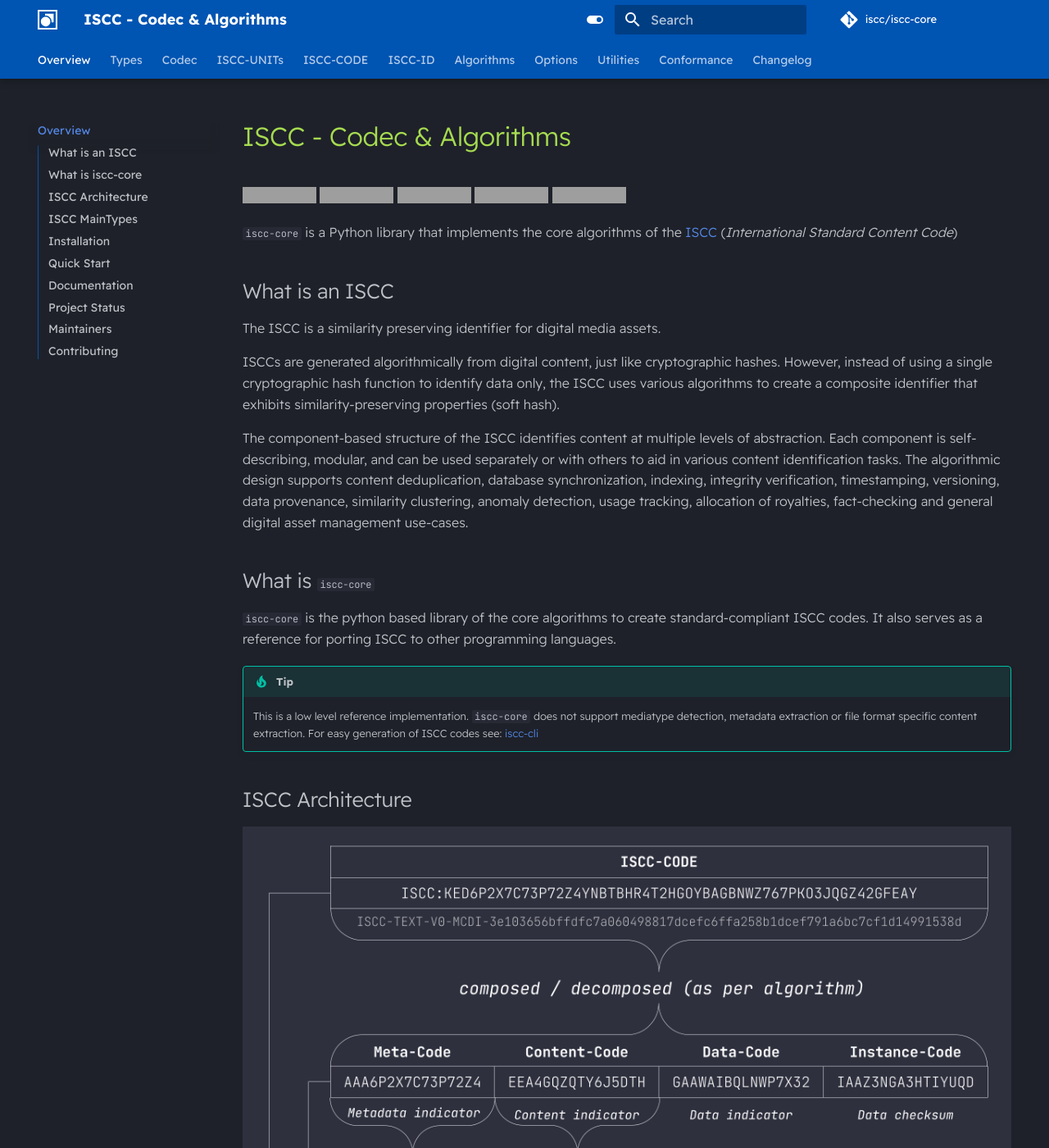
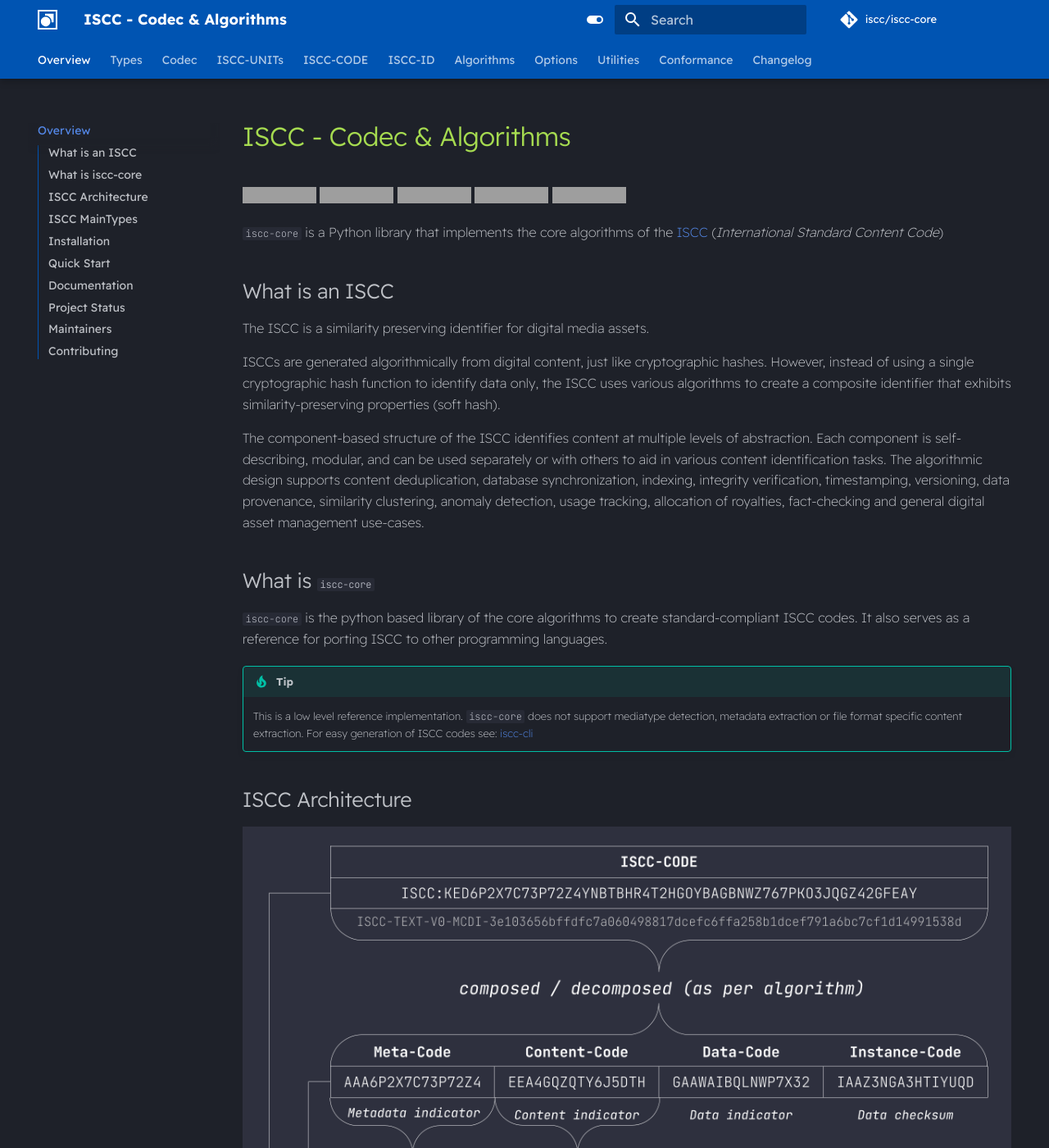
Before and after one commit to iscc/iscc-core, an MkDocs documentation site: the page built from docs/index.md, in a window 1280 px wide and 1400 px high. Shown: the whole window at 82% size. Built offline with MkDocs 1.6.1 and Material for MkDocs 9.7.7, drawn with Linux system fonts in a browser that asks for light colours; comment, search, counter and statistics services are not loaded; grey boxes are pictures that could not be loaded.

Commit message:
Bundle fonts locally

```diff
--- a/docs/stylesheets/extra.css
+++ b/docs/stylesheets/extra.css
@@ -1,3 +1,18 @@
+@font-face {
+  font-family: "Readex Pro";
+  src: url("/fonts/ReadexPro-VariableFont_wght.ttf");
+}
+
+@font-face {
+  font-family: "JetBrains Mono";
+  src: url("/fonts/JetBrainsMono-VariableFont_wght.ttf");
+}
+
+:root {
+  --md-text-font: "Readex Pro";
+  --md-code-font: "JetBrains Mono";
+}
+
 [data-md-color-scheme="default"] {
   --md-primary-fg-color:               #0054b2;
   --md-primary-fg-color--light:        #7ac2f7;
--- a/mkdocs.yml
+++ b/mkdocs.yml
@@ -28,9 +28,7 @@
   logo: images/iscc-logo-icon-white.svg
   favicon: images/iscc-logo-icon-black.svg
   language: en
-  font:
-    text: Readex Pro
-    code: JetBrains Mono
+  font: false
   palette:
     - scheme: slate
       toggle:
```
Also changed, not shown: docs/fonts/JetBrainsMono-VariableFont_wght.ttf (added), docs/fonts/ReadexPro-VariableFont_wght.ttf (added).
